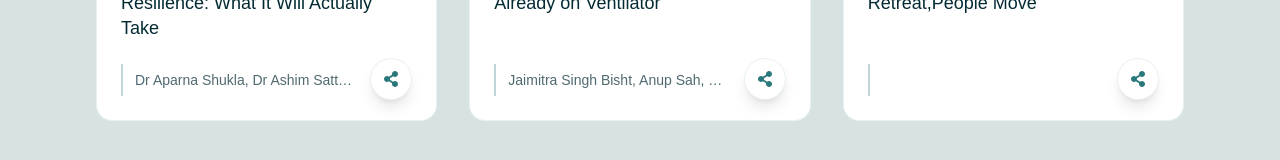
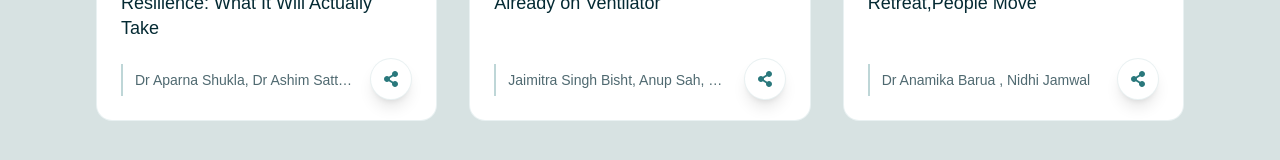
Before and after one commit to thevoiceofglaciers/the-voice-of-glacier, a Next.js app: page /glacierDialgoues in a window 1280 px wide. Shown: the part 1305-1465 px from the top of the page. Built offline with nearby package versions, Linux system fonts and the light colour scheme; a web font is replaced by a local one.

Commit message:
updated the speakers

```diff
--- a/src/data/podcasts.js
+++ b/src/data/podcasts.js
@@ -68,7 +68,7 @@ export const podcasts = [
     slug: "GD6",
     status: "upcoming",
     title: "Glacier Dialogue 5 : When Glaciers Retreat,People Move",
-    speaker: "",
+    speaker: "Dr Anamika Barua , Nidhi Jamwal",
     date: "April 22, 2026",
     image: "https://media.istockphoto.com/id/2222583527/photo/river-and-valley-lahaul-and-spiti-valley-himachal-pradesh-india.jpg?b=1&s=612x612&w=0&k=20&c=nlKX9SJSsY3tTwYCBOxGBYtGRRlZMmwMlpMva66bBvs=",
     content: "Climate migration in the Hindu Kush Himalaya is no longer a future risk. It is a current condition. Two voices — one mapping the basin, one walking the valley — on what the data and the testimony are telling us together.",
```
